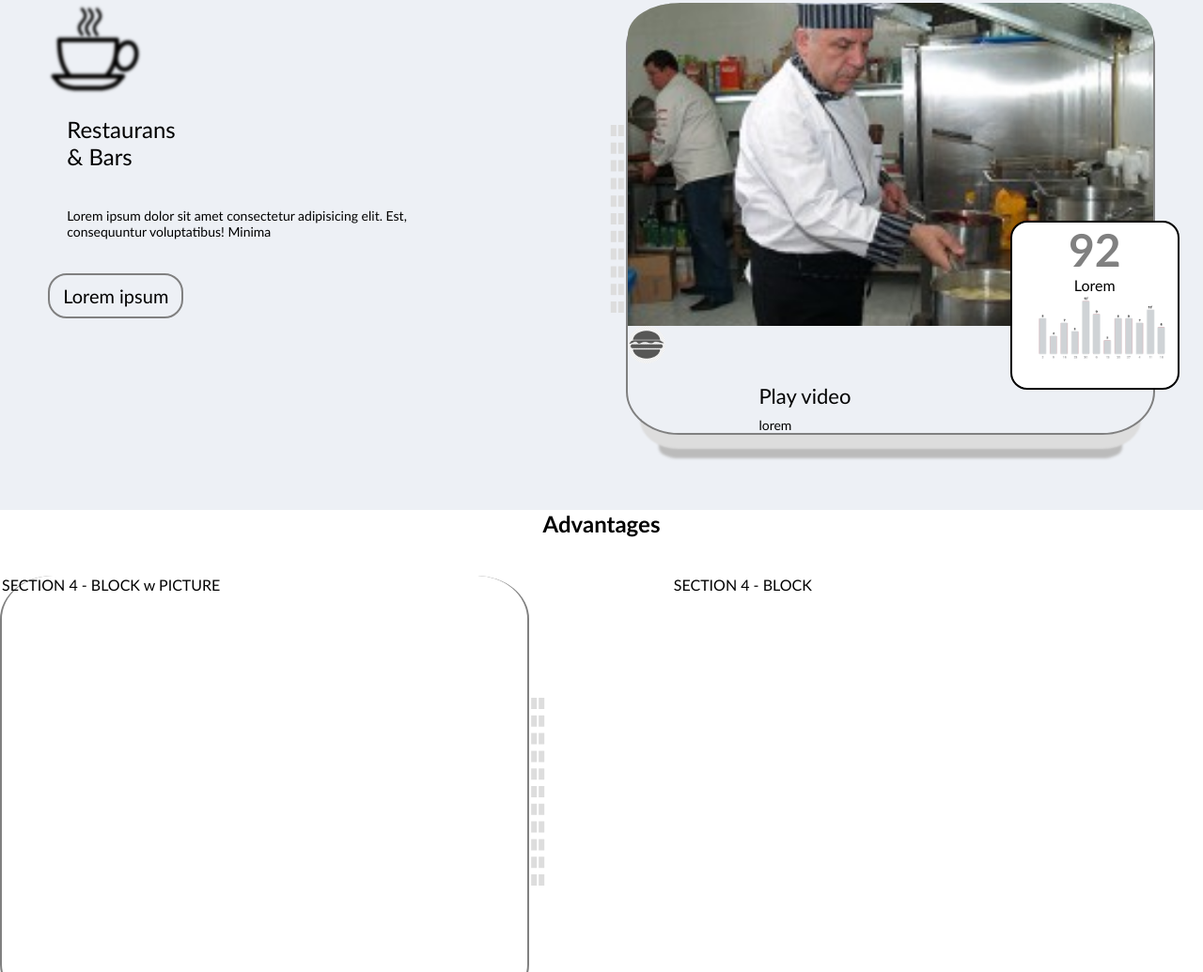
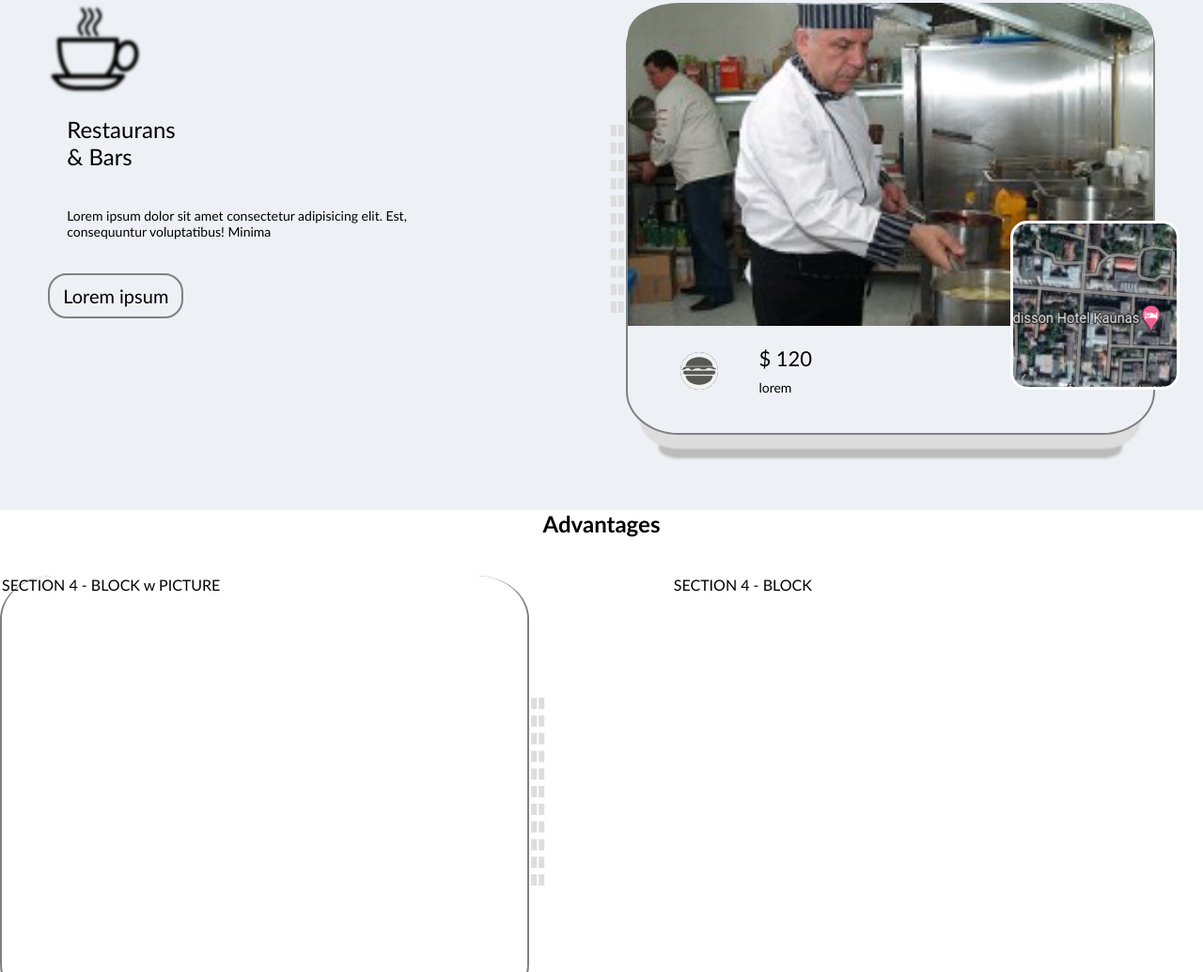
Before and after one commit to VytautasValutis/04-Hotel, a website: page index.html in a window 1280 px wide. Shown: the part 2087-3122 px from the top of the page at 94% size. Drawn offline with Linux system fonts and the light colour scheme.

Commit message:
Cetral part third screen

```diff
--- a/css/pages/central.css
+++ b/css/pages/central.css
@@ -143,6 +143,13 @@
     height: 50px;
     text-align: center;
 }
+.map {
+    border: 3px solid #fff;
+    background-image: url("../../img/map.png");
+    background-position: top;
+    background-size: cover;
+    background-repeat: no-repeat;
+}
 .c-last-sec-top {
     width: 100%;
     display: block;
--- a/index.html
+++ b/index.html
@@ -123,13 +123,10 @@
             </div>
             <div class="main-sec-block-txt-pic">
                 <img class="pic-01" src="./img/Restaurans.png" alt="Paveiksliukas 03">
-                <a href="#"><img  class="btn btn-clear btn-circle" src="./img/burger.png"></a>
-                <p class="small-txt">Play video</p>
+                <a href="#"><img  class="btn play btn-clear btn-circle" src="./img/burger.png"></a>
+                <p class="small-txt">$ 120</p>
                 <p class="small-txt">lorem</p>
-                <div class="top-layer">
-                    <h2>92</h2>
-                    <p>Lorem</p>
-                    <img src="./img/column-chart.png" alt="Diagrama">
+                <div class="top-layer map">
                 </div>
             </div>
         </section>
```
Also changed, not shown: img/map.png (added).
